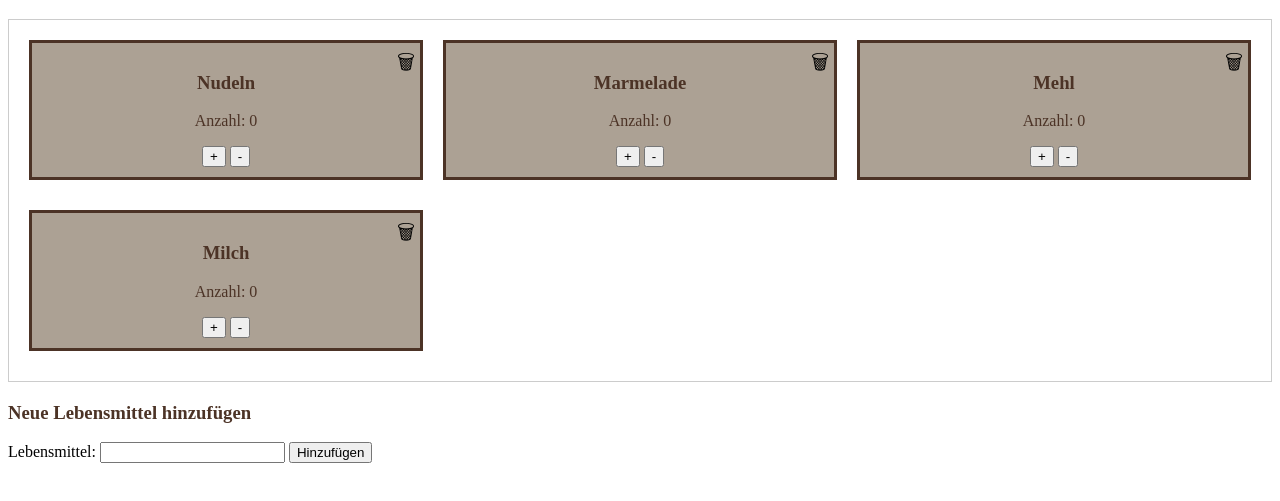
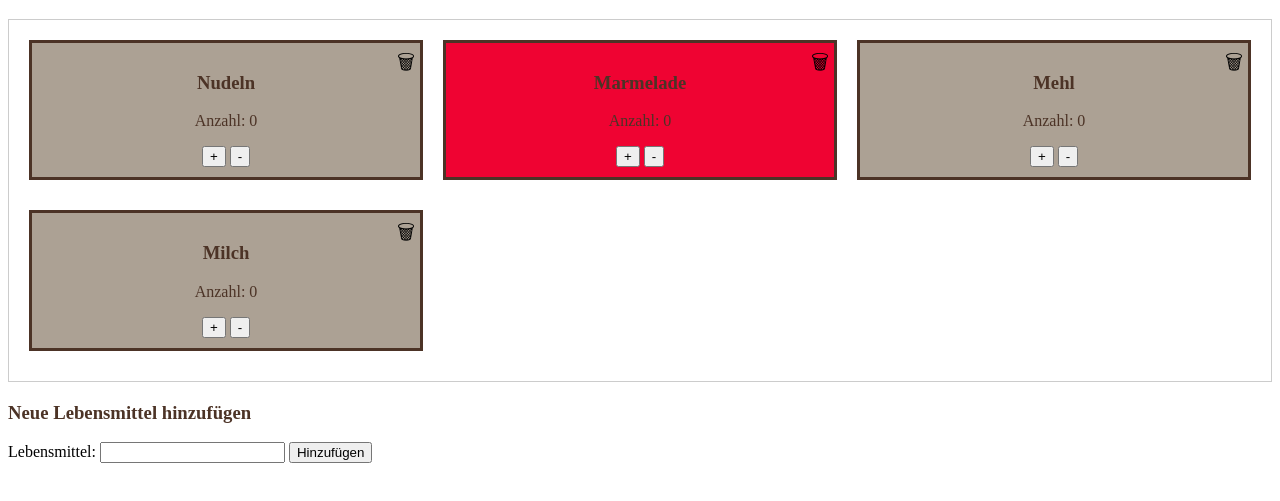
Before and after one commit to alinakr26/GIS_SoSe24, a plain HTML site: page index.html in a window 1280 px wide. Shown: the part 61-562 px from the top of the page. Drawn offline with Linux system fonts and the light colour scheme.

Commit message:
Änderungn rot

```diff
--- a/index.html
+++ b/index.html
@@ -15,7 +15,7 @@
         <button>-</button>
         <span class="delete-icon"></span>
     </div>
-    <div class="item">
+    <div class="item warning">
         <h3>Marmelade</h3>
         <p>Anzahl: <span id="MarmeladeCount">0</span></p>
         <button>+</button>
--- a/styles.css
+++ b/styles.css
@@ -23,6 +23,10 @@ h1 {
     margin-bottom: 10px;
     position: relative;
 }
+.warning {
+    background-color: rgb(239, 3, 50);
+
+}
 .delete-icon {
     position: absolute;
     top: 5px;
```
